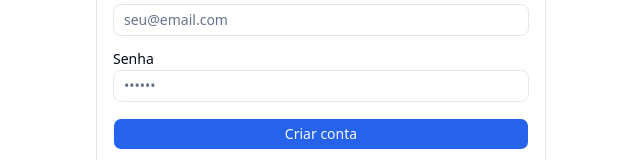
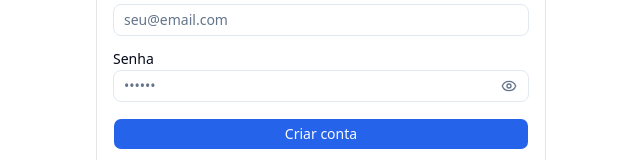
Before and after one commit to vlacerdalima/CourseSphere, a React (Vite) app in the folder frontend/: page /register in a window 1280 px wide. Shown: the part 350-510 px from the top of the page, without its empty margins (319-959 px from the left). Built offline with nearby package versions, Linux system fonts and the light colour scheme; no server answers.

Commit message:
feat: adiciona opção de ver ou não a senha enquanto digita, em register e login

```diff
--- a/frontend/src/pages/auth/LoginPage.tsx
+++ b/frontend/src/pages/auth/LoginPage.tsx
@@ -4,6 +4,7 @@ import { useForm } from "react-hook-form";
 import { zodResolver } from "@hookform/resolvers/zod";
 import { z } from "zod";
 import { toast } from "sonner";
+import { Eye, EyeOff } from "lucide-react";
 
 import { useAuth } from "@/hooks/useAuth";
 import { Button } from "@/components/ui/button";
@@ -27,6 +28,7 @@ type LoginFormData = z.infer<typeof loginFormSchema>;
 export function LoginPage() {
   const { login } = useAuth();
   const [serverError, setServerError] = useState<string | null>(null);
+  const [showPassword, setShowPassword] = useState(false);
 
   const {
     register,
@@ -72,12 +74,27 @@ export function LoginPage() {
 
             <div className="space-y-1">
               <Label htmlFor="password">Senha</Label>
-              <Input
-                id="password"
-                type="password"
-                placeholder="••••••"
-                {...register("password")}
-              />
+              <div className="relative">
+                <Input
+                  id="password"
+                  type={showPassword ? "text" : "password"}
+                  placeholder="••••••"
+                  className="pr-10"
+                  {...register("password")}
+                />
+                <button
+                  type="button"
+                  onClick={() => setShowPassword(!showPassword)}
+                  className="absolute right-3 top-1/2 -translate-y-1/2 text-muted-foreground hover:text-foreground focus:outline-none"
+                  aria-label={showPassword ? "Ocultar senha" : "Mostrar senha"}
+                >
+                  {showPassword ? (
+                    <EyeOff className="h-4 w-4" />
+                  ) : (
+                    <Eye className="h-4 w-4" />
+                  )}
+                </button>
+              </div>
               {errors.password && (
                 <p className="text-sm text-destructive">{errors.password.message}</p>
               )}
--- a/frontend/src/pages/auth/RegisterPage.tsx
+++ b/frontend/src/pages/auth/RegisterPage.tsx
@@ -4,6 +4,7 @@ import { useForm } from "react-hook-form";
 import { zodResolver } from "@hookform/resolvers/zod";
 import { z } from "zod";
 import { toast } from "sonner";
+import { Eye, EyeOff } from "lucide-react"; // Importando os ícones
 
 import { useAuth } from "@/hooks/useAuth";
 import { Button } from "@/components/ui/button";
@@ -20,7 +21,10 @@ import {
 const registerFormSchema = z.object({
   name: z.string().trim().min(2, "Nome deve ter no mínimo 2 caracteres"),
   email: z.string().email("Email inválido"),
-  password: z.string().min(6, "Senha deve ter no mínimo 6 caracteres"),
+  password: z.string()
+  .min(6, "Senha deve ter no mínimo 6 caracteres")
+  .regex(/[A-Z]/, "Senha deve conter pelo menos uma letra maiúscula")
+  .regex(/[0-9]/, "Senha deve conter pelo menos um número"),
 });
 
 type RegisterFormData = z.infer<typeof registerFormSchema>;
@@ -28,6 +32,7 @@ type RegisterFormData = z.infer<typeof registerFormSchema>;
 export function RegisterPage() {
   const { register: registerUser } = useAuth();
   const [serverError, setServerError] = useState<string | null>(null);
+  const [showPassword, setShowPassword] = useState(false); // Novo estado
 
   const {
     register,
@@ -86,12 +91,28 @@ export function RegisterPage() {
 
             <div className="space-y-1">
               <Label htmlFor="password">Senha</Label>
-              <Input
-                id="password"
-                type="password"
-                placeholder="••••••"
-                {...register("password")}
-              />
+              {/* Wrapper relativo para posicionar o ícone */}
+              <div className="relative">
+                <Input
+                  id="password"
+                  type={showPassword ? "text" : "password"}
+                  placeholder="••••••"
+                  className="pr-10" // Adiciona um padding na direita para o texto não ficar sob o ícone
+                  {...register("password")}
+                />
+                <button
+                  type="button"
+                  onClick={() => setShowPassword(!showPassword)}
+                  className="absolute right-3 top-1/2 -translate-y-1/2 text-muted-foreground hover:text-foreground focus:outline-none"
+                  aria-label={showPassword ? "Ocultar senha" : "Mostrar senha"}
+                >
+                  {showPassword ? (
+                    <EyeOff className="h-4 w-4" />
+                  ) : (
+                    <Eye className="h-4 w-4" />
+                  )}
+                </button>
+              </div>
               {errors.password && (
                 <p className="text-sm text-destructive">{errors.password.message}</p>
               )}
```
Also changed, not shown: 1 other file (tests, documents, lock files or other folders).
